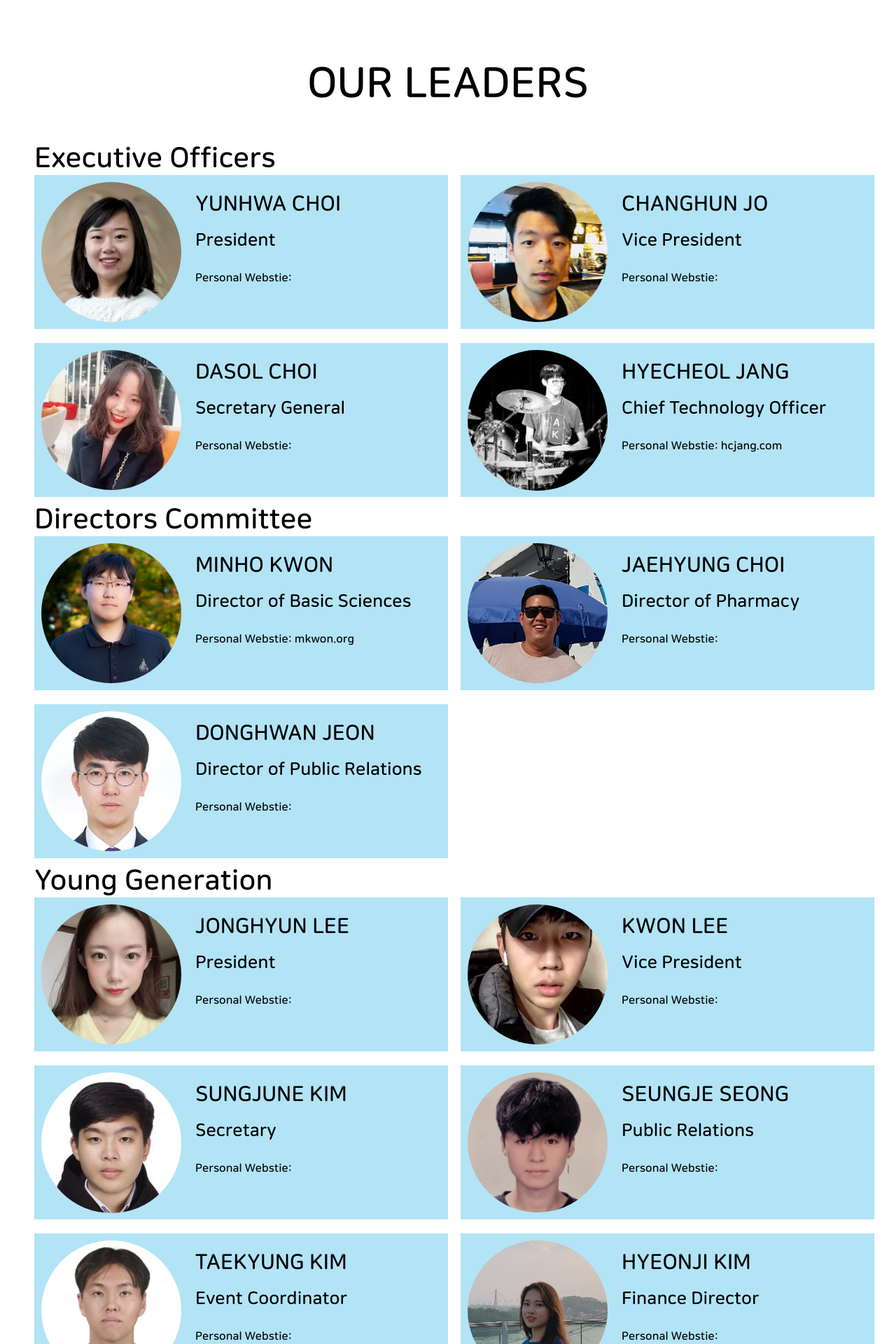
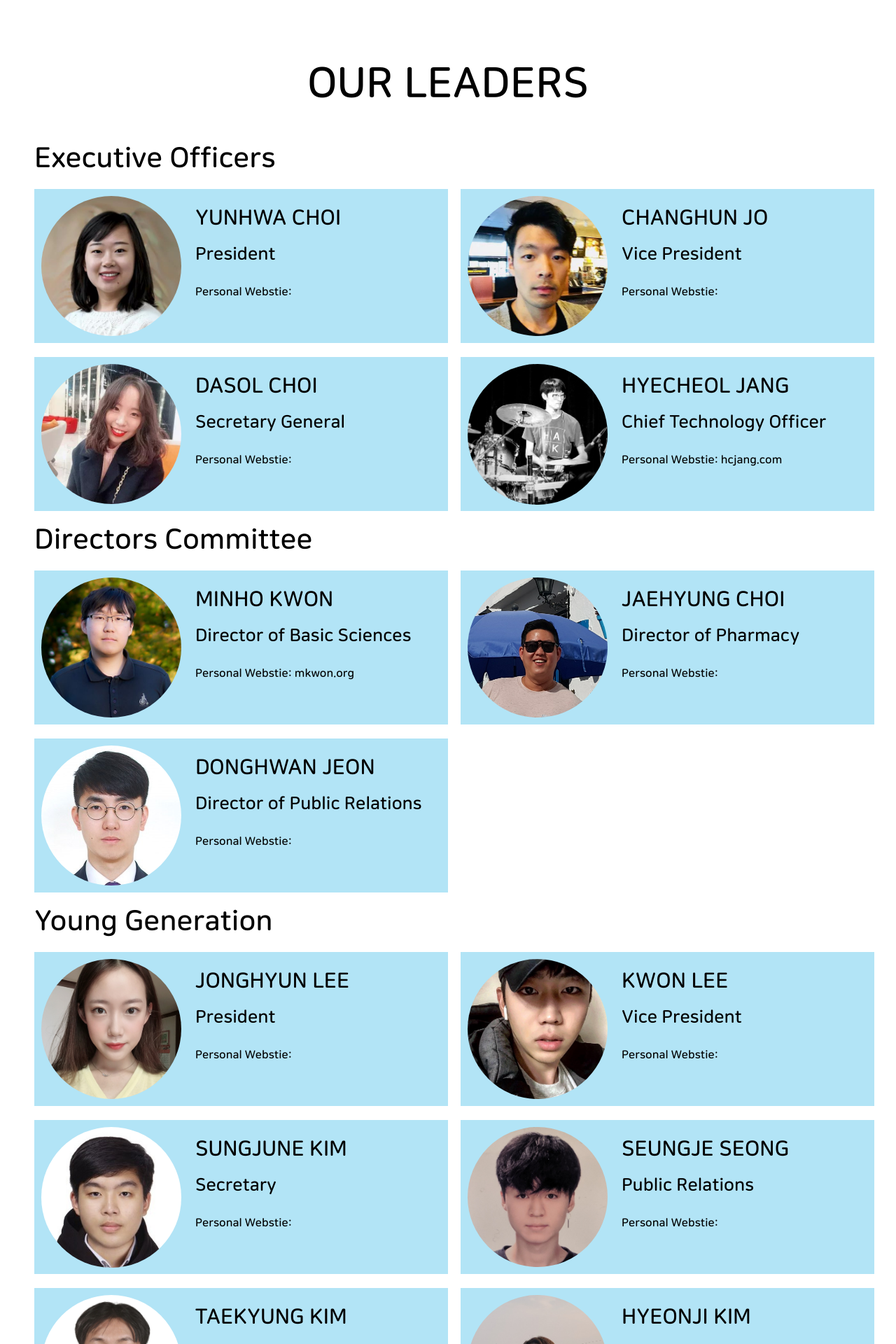
Before and after one commit to KSEAWisconsin/kseawisconsin.github.io, a Jekyll site: the page built from about.html, in a window 1280 px wide. Shown: the part 1704-3624 px from the top of the page at 70% size. Built offline with Jekyll 4.4.1, drawn with Linux system fonts in a browser that asks for light colours.

Commit message:
grid wrapper margin quick fix

```diff
--- a/_sass/KSEAWeb.scss
+++ b/_sass/KSEAWeb.scss
@@ -512,6 +512,8 @@ footer {
       grid-template-columns: 50% 50%;
       column-gap: 18px;
       row-gap: 20px;
+      margin-top: 20px;
+      margin-bottom: 20px;
 
       .event-wrapper {
         height: 220px;
```
